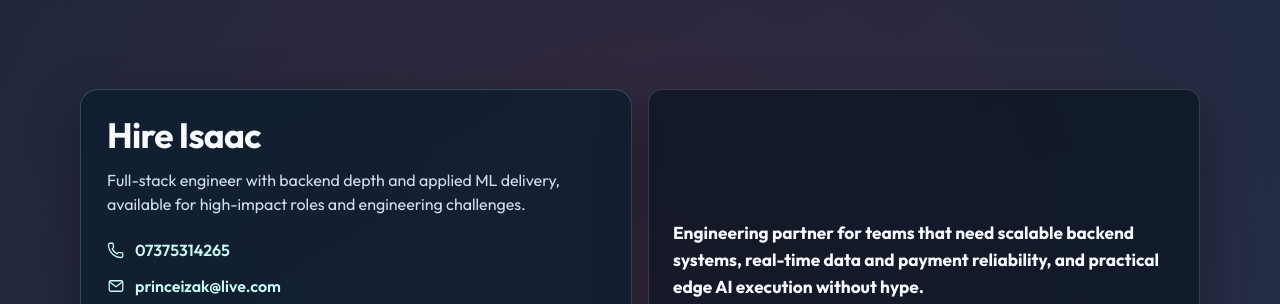
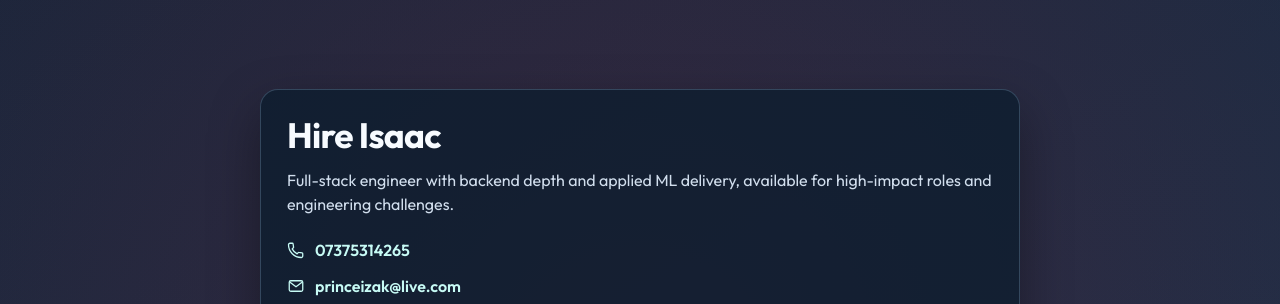
Before and after one commit to isaacoselukwue/isaacoselukwue.github.io, a website: page index.html in a window 1280 px wide. Shown: the part 2890-3194 px from the top of the page. Drawn offline with Linux system fonts and the light colour scheme; no server answers.

Commit message:
Reduce contact card size by stacking cards vertically

```diff
--- a/index.html
+++ b/index.html
@@ -475,13 +475,10 @@
 
       .contact-grid {
         display: grid;
-        grid-template-columns: 1fr 1fr;
+        grid-template-columns: minmax(0, 1fr);
         gap: 16px;
-        align-items: stretch;
-      }
-
-      .contact-grid .panel {
-        height: 100%;
+        max-width: 760px;
+        margin: 0 auto;
       }
 
       .contact-list {
@@ -521,7 +518,7 @@
         background: rgba(5, 17, 29, 0.65);
         border: 1px solid rgba(255, 255, 255, 0.15);
         border-radius: 14px;
-        padding: 24px;
+        padding: 20px;
         color: var(--ink-100);
         font-size: 1rem;
         display: flex;
@@ -556,8 +553,7 @@
       }
 
       @media (max-width: 980px) {
-        .hero-grid,
-        .contact-grid {
+        .hero-grid {
           grid-template-columns: 1fr;
         }
 
```
